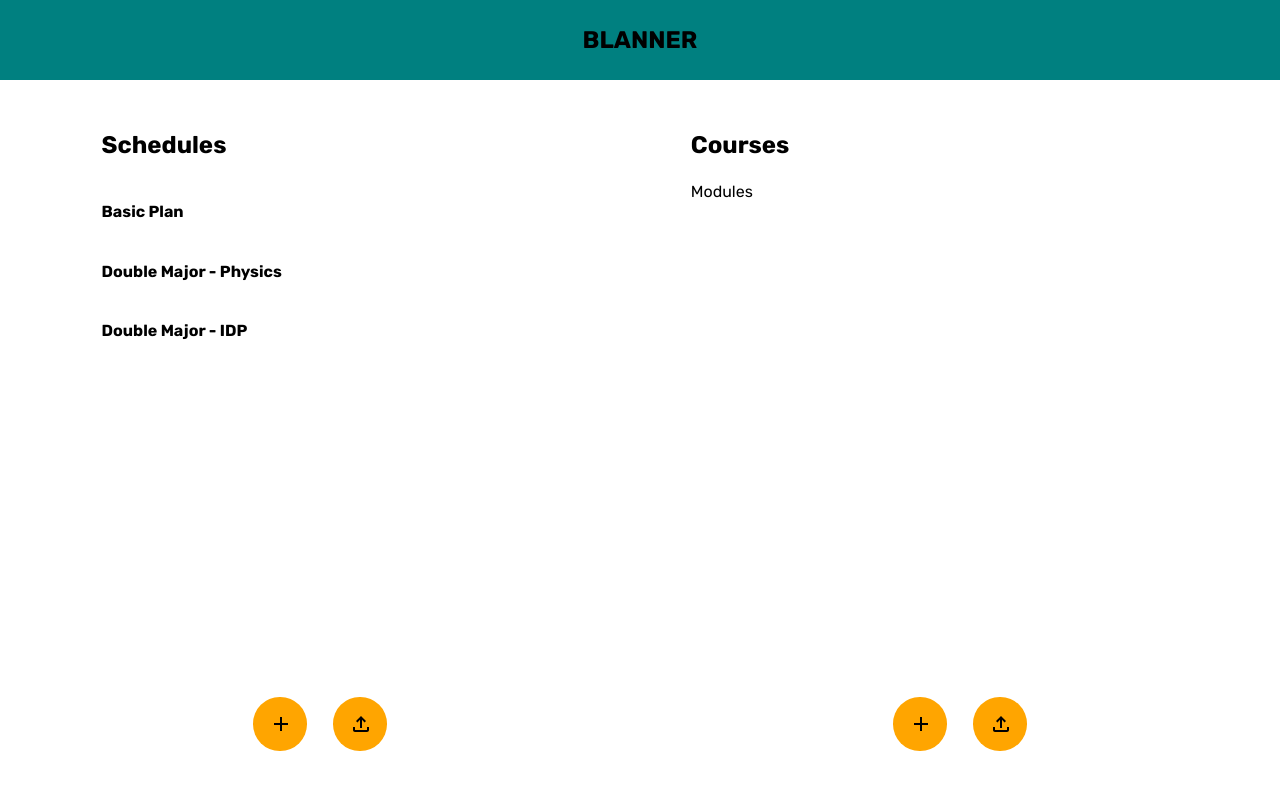
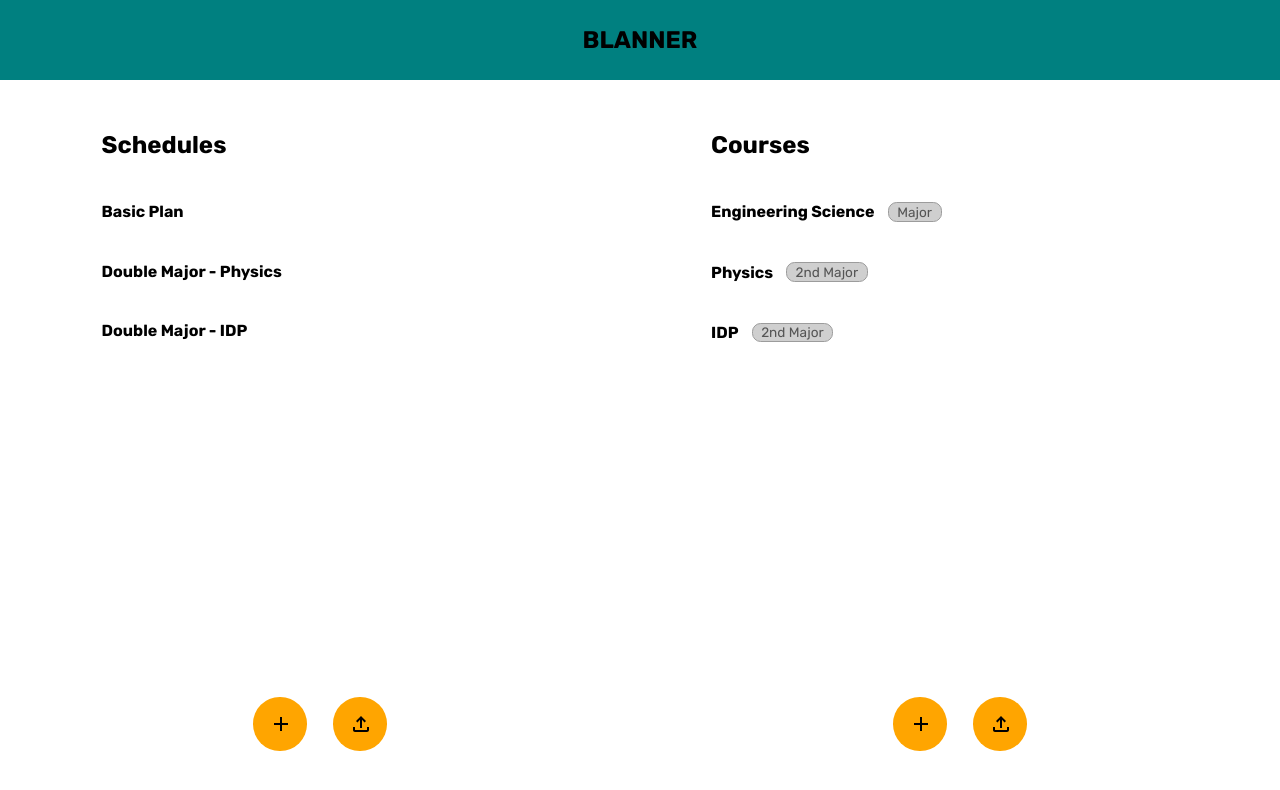
Before and after one commit to jittosan/planner-site, a Next.js app: page /home in a window 1280 px wide. Shown: the top 790 px of the page. Built offline with nearby package versions, Linux system fonts and the light colour scheme.

Commit message:
implement course menu items in CourseMenu; currently uses temp data in home.js

```diff
--- a/components/CourseMenu.js
+++ b/components/CourseMenu.js
@@ -1,10 +1,14 @@
 import { gsap } from 'gsap'
 import React, { useEffect, useRef } from 'react'
 import { MdAdd, MdOutlineFileUpload } from 'react-icons/md'
+import { useCourseContext } from '../context/courseContext'
 import { useStartUpAnimationContext } from '../context/startUpAnimationContext'
 import styles from '../styles/CourseMenu.module.scss'
 
 const CourseMenu = ({  }) => {
+    // load course data from context
+    let courseData = useCourseContext()
+
     // ANIMATE LOAD-IN
     let containerRef = useRef()
     let timeline = useStartUpAnimationContext()
@@ -22,11 +26,11 @@ const CourseMenu = ({  }) => {
 
     return (
         <div className={styles.container} ref={(el) => {containerRef=el}}>
-            <div>
-            <h2>Courses</h2>
+            <div className={styles.headerContainer}>
+                <h2>Courses</h2>
             </div>
-            <div>
-                <p>Modules</p>
+            <div className={styles.courseContainer}>
+            {courseData.map((_, index) => {return <CourseMenuItem key={index} index={index} />})}
             </div>
             <div className={styles.buttonContainer}>
                 <button><MdAdd /></button>
@@ -37,3 +41,15 @@ const CourseMenu = ({  }) => {
 }
 
 export default CourseMenu
+
+const CourseMenuItem = ({ index }) => {
+    // get individual Course data
+    let course = useCourseContext()[index]
+
+    return(
+        <div className={styles.courseMenuItem}>
+            <strong>{course.name}</strong>
+            <span className={styles.typeTag}>{course.type}</span>
+        </div>
+    )
+}
--- a/pages/home.js
+++ b/pages/home.js
@@ -22,7 +22,7 @@ const home = () => {
         <StartUpAnimationContextWrapper content={tl}>
         <div className={styles.container}>
             <SplashScreen />
-            <CourseContextWrapper>
+            <CourseContextWrapper content={courseData}>
             <ScheduleContextWrapper content={scheduleData}>
             <SelectScheduleContextWrapper>
             <main className={styles.content}>
@@ -51,3 +51,18 @@ let scheduleData = [
         name: 'Double Major - IDP'
     }
 ]
+
+let courseData = [
+    {
+        name: 'Engineering Science',
+        type: 'Major'
+    },
+    {
+        name: 'Physics',
+        type: '2nd Major'
+    },
+    {
+        name: 'IDP',
+        type: '2nd Major'
+    }
+]
--- a/styles/CourseMenu.module.scss
+++ b/styles/CourseMenu.module.scss
@@ -10,6 +10,39 @@
     display: grid;
     grid-template-columns: 1fr;
     grid-template-rows: 5ch 1fr 5ch;
+
+    .headerContainer {
+        padding: 0 2ch;
+    }
+
+    .courseContainer {
+        color: color('main');
+
+        .courseMenuItem {
+            padding: 2ch;
+            display: flex;
+            flex-direction: row;
+            justify-content: flex-start;
+            align-items: center;
+
+            .typeTag {
+                height: 100%;
+                width: auto;
+                margin-left: 1.5ch;
+                padding: 0.1ch 1ch;
+                border-radius: 1ch;
+                color: rgb(85, 85, 85);
+                background-color: rgb(207, 207, 207);
+                border: solid rgb(156, 156, 156) 1px;
+                font-size: 0.85rem;
+            }
+
+            &:hover {
+                background-color: whitesmoke;
+                cursor: pointer;
+            }
+        }
+    }
 
     .buttonContainer {
         width: 100%;
```
